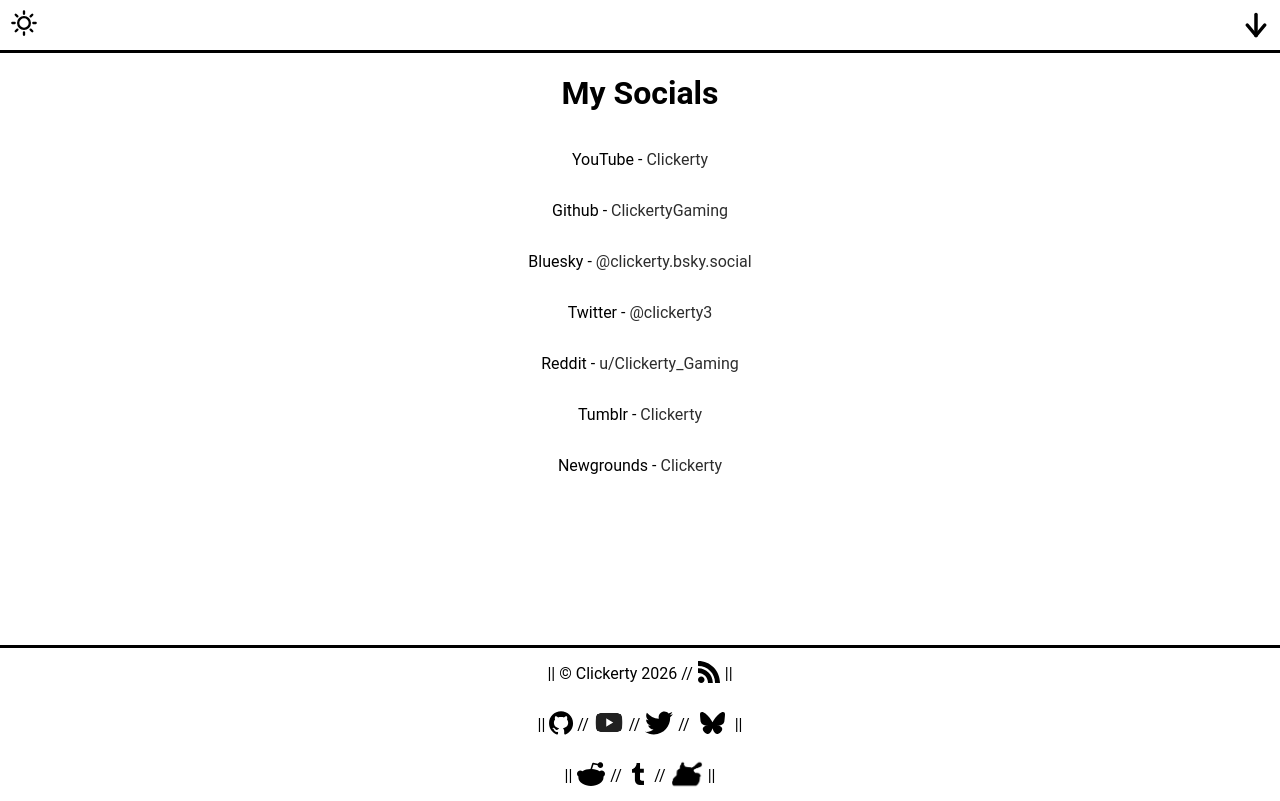
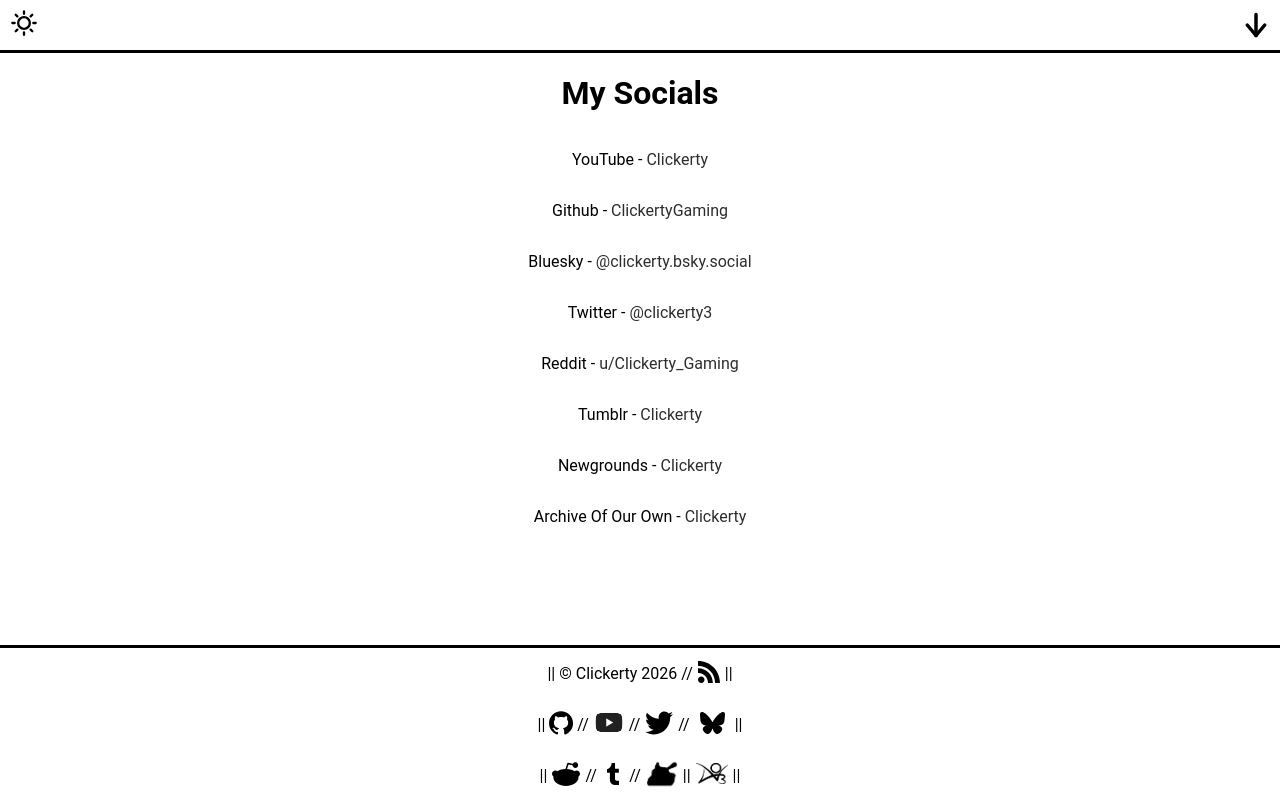
Before and after one commit to ClickertyGaming/clickertygaming.github.io, an Astro site: page /socials in a window 1280 px wide. Built offline with nearby package versions, Linux system fonts and the light colour scheme; Astro itself is replaced by a stand-in of ours.

Commit message:
add ao3 link (bad idea) + update astro

```diff
--- a/package.json
+++ b/package.json
@@ -22,12 +22,12 @@
   "homepage": "https://github.com/ClickertyGaming/clickertygaming.github.io#readme",
   "dependencies": {
     "@astrojs/rss": "^4.0.18",
-    "astro": "^6.4.2",
+    "astro": "^7.0.3",
     "present": "^1.0.0",
     "scripts": "^0.1.0"
   },
   "allowScripts": {
-    "esbuild@0.27.7": true,
-    "sharp@0.34.5": true
+    "sharp@0.34.5": true,
+    "esbuild@0.28.1": true
   }
 }
--- a/src/components/Footer.astro
+++ b/src/components/Footer.astro
@@ -50,5 +50,7 @@
         <p>//</p>
         <a href="https://clickerty.newgrounds.com"><img src="/icons/newgrounds.png" width="32" style="padding-left: 5px; padding-right: 5px;" class="invert"></a>
         <p>||</p>
+        <a href="https://archiveofourown.org/users/Clickerty"><img src="/icons/ao3.png" width="32" style="padding-left: 5px; padding-right: 5px;" class="invert"></a>
+        <p>||</p>
     </div>
 </div>
--- a/src/pages/socials.astro
+++ b/src/pages/socials.astro
@@ -10,4 +10,5 @@
     <p>Reddit - <a href="https://www.reddit.com/user/Clickerty_Gaming/">u/Clickerty_Gaming</a></p>
     <p>Tumblr - <a href="https://tumblr.com/clickerty">Clickerty</a></p>
     <p>Newgrounds - <a href="https://clickerty.newgrounds.com">Clickerty</a></p>
+    <p>Archive Of Our Own - <a href="https://archiveofourown.org/users/Clickerty">Clickerty</a></p>
 </BaseLayout>
```
Also changed, not shown: public/icons/ao3.png (added), 4 other files.
